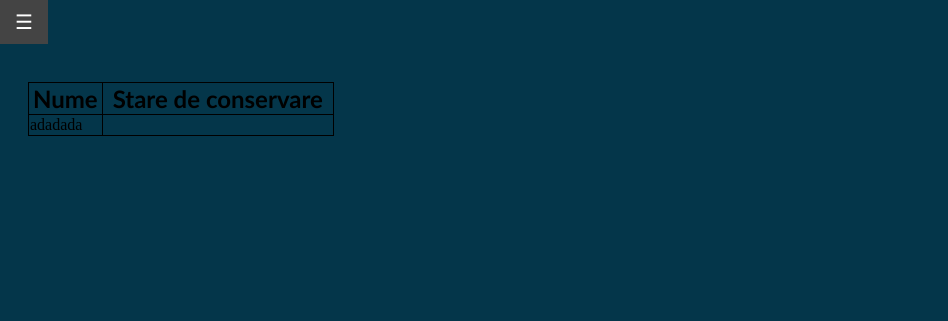
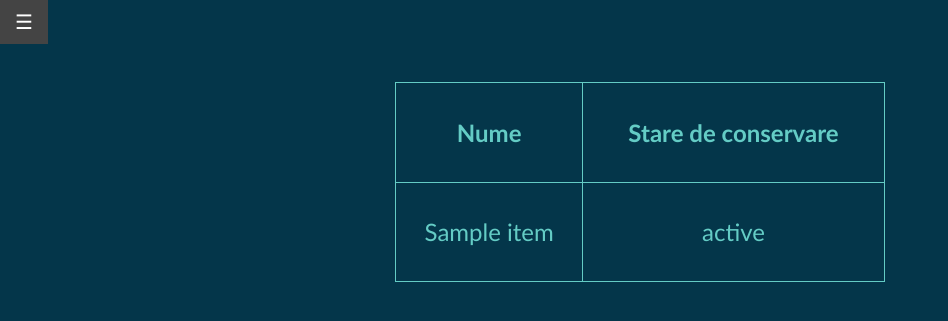
Before and after one commit to Playelectro/Green-Index, a Flask app: template templates/species.html in a window 1280 px wide. Shown: the top 321 px of the page, without its empty margins (0-948 px from the left). Run offline with Flask 3, Linux system fonts and the light colour scheme; the template is opened without the code that fills it: most values are stand-ins (such as "Sample title", 1, 10 or a date in 2020).

Commit message:
dwaasdaw

```diff
--- a/app.py
+++ b/app.py
@@ -40,7 +40,7 @@ def solutions():
 
 @app.route('/species')
 def species_page():
-    return species.species_entry()
+    return species.species_entry(marker_list)
 
 
 def iframe():
--- a/species.py
+++ b/species.py
@@ -2,5 +2,5 @@
 from flask import (Flask, render_template, redirect, request,
                    send_from_directory, )
 
-def species_entry():
-    return render_template('species.html')
+def species_entry(list):
+    return render_template('species.html', list=list)
--- a/static/css/about_us.css
+++ b/static/css/about_us.css
@@ -1,6 +1,12 @@
+
+
 table, th, td {
     border: 1px solid black;
     border-collapse: collapse;
+    border-style: groove;
+    border-color: #64CCC5;
+    text-align: center;
+    height: 40px;
   }
 
 .accordion {
@@ -72,6 +78,7 @@ p {
 
 .sidenav a:hover {
     color: #f1f1f1;
+    text-decoration: underline;
 }
 
 .sidenav .closebtn {
@@ -110,3 +117,7 @@ p {
     .sidenav {padding-top: 15px;}
     .sidenav a {font-size: 18px;}
 }
+.center {
+    margin-left: auto;
+    margin-right: auto;
+  }
--- a/templates/species.html
+++ b/templates/species.html
@@ -20,14 +20,17 @@
       <button class="openbtn prevent-select" onclick="openNav()" style="cursor:pointer;">&#9776;</button>
       <div id="main">
         <br><br><br>
-       <table style="width: 25%; height: 1 00px;;">
-        <tr>
+       <table style="width: 40%; height: 200px;;" class="center">
+        <tr style="color: #64CCC5;">
           <th style="font-size: x-large; font-family: 'Gill Sans', 'Gill Sans MT', Calibri, 'Trebuchet MS', sans-serif;">Nume</th>
           <th style="font-size: x-large; font-family: 'Gill Sans', 'Gill Sans MT', Calibri, 'Trebuchet MS', sans-serif;">Stare de conservare</th>
         </tr>
-        <tr>
-          <td>adadada</td>
-        </tr>
+          {% for item in list %}
+          <tr style="color: #64CCC5;">
+            <td style="font-size: x-large; font-family: 'Gill Sans', 'Gill Sans MT', Calibri, 'Trebuchet MS', sans-serif;">{{item['name']}}</td>
+            <td style="font-size: x-large; font-family: 'Gill Sans', 'Gill Sans MT', Calibri, 'Trebuchet MS', sans-serif;">{{item['status']}}</td>
+          </tr>
+          {% endfor %}
        </table>
     </div>
    <script src="/static/js/index.js"></script>
```
